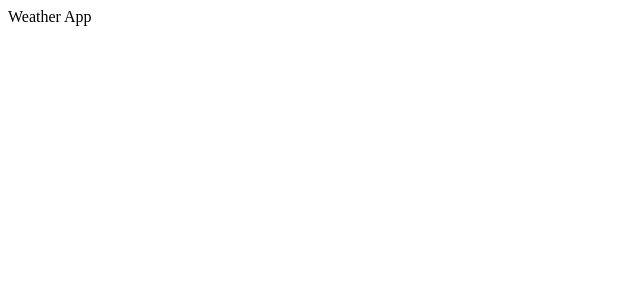
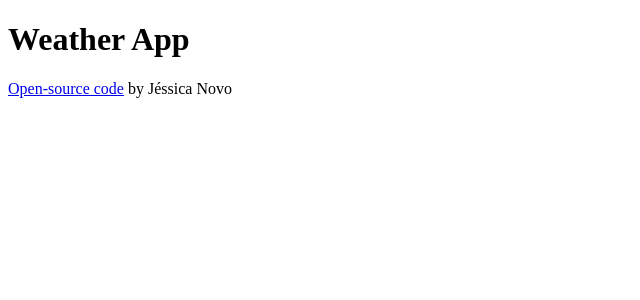
Before and after one commit to JessicaNovo/react-weather-project, a React (Create React App) app: page / in a window 1280 px wide. Shown: the top 300 px of the page, without its empty margins (0-640 px from the left). Built offline with nearby package versions, Linux system fonts and the light colour scheme.

Commit message:
Added GitHub repo URL

```diff
--- a/src/App.js
+++ b/src/App.js
@@ -2,5 +2,18 @@
 import "./App.css";
 
 export default function App() {
-  return <div className="App">Weather App</div>;
+  return (
+    <div className="App">
+      <h1>Weather App</h1>
+      <footer>
+        <a
+          href="https://github.com/JessicaNovo/react-weather-project"
+          target="/"
+        >
+          Open-source code
+        </a>{" "}
+        by Jéssica Novo
+      </footer>
+    </div>
+  );
 }
```
